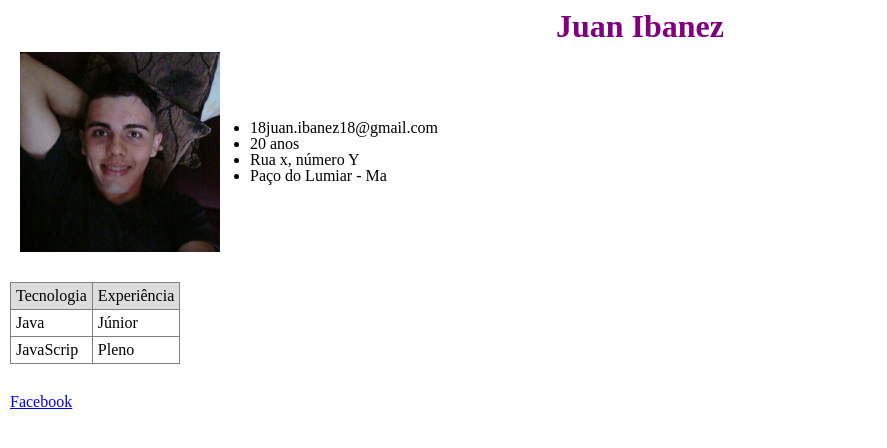
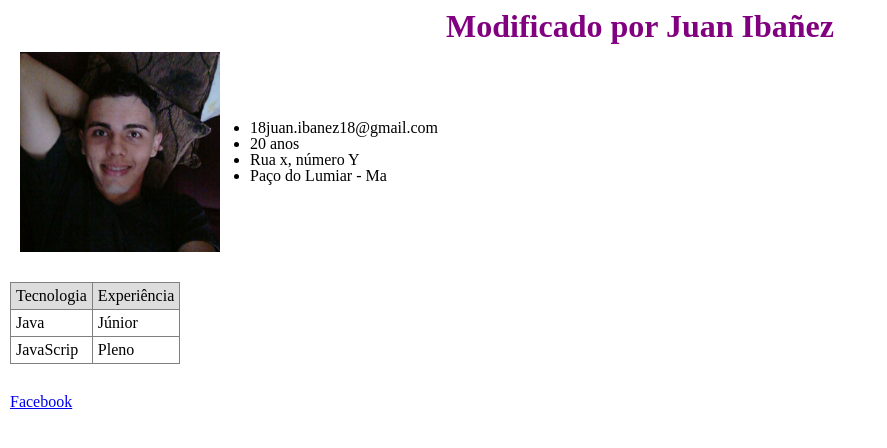
Before and after one commit to juan-ibanez/Aulas-Igti-bootcamp-fullstack, a plain HTML site: page cap1/index.html in a window 1280 px wide. Shown: the whole page, without its empty margins (0-887 px from the left). Drawn offline with Linux system fonts and the light colour scheme.

Commit message:
tipos
tipos em JavaScript console do chrome e comentários

```diff
--- a/cap1/index.html
+++ b/cap1/index.html
@@ -9,7 +9,7 @@
     <title>Currículo</title>
   </head>
   <body>
-    <h1>Juan Ibanez</h1>
+    <h1>Capítulo 02</h1>
 
     <div class="dados-pessoais">
       <img src="./image/perfil.jpg" alt="Juan Ibanez" width="200px" />
@@ -42,5 +42,6 @@
         >Facebook</a
       >
     </p>
+    <script src="./js/script.js"></script>
   </body>
 </html>
--- /dev/null
+++ b/cap1/js/script.js
@@ -0,0 +1,5 @@
+console.log('Olá mundo!');
+var title = document.querySelector('h1');
+title.textContent = 'Modificado por Juan Ibañez';
+//Comentário de linha
+/*Comentário de bloco */
```
